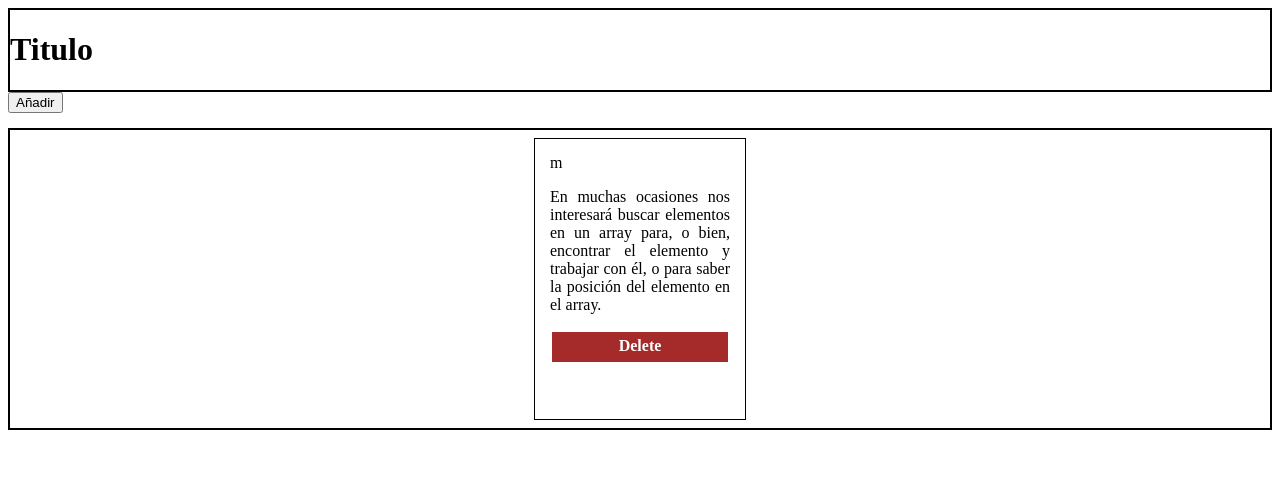
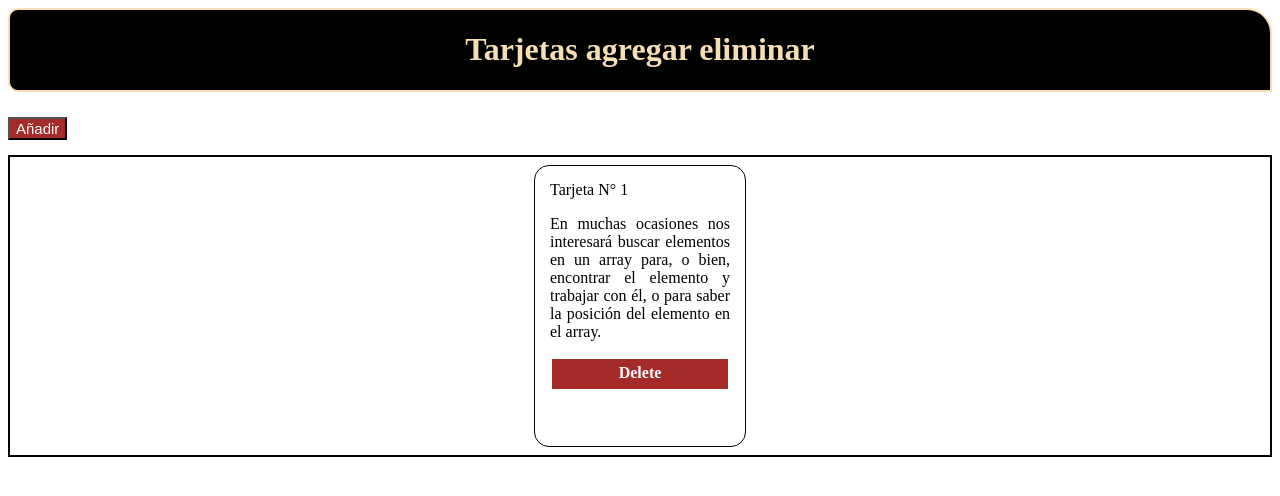
Before and after one commit to Omarcoex/card-DOM, a plain HTML site: page index.html in a window 1280 px wide. Both pictures are taken after a click on the button "Añadir". Drawn offline with Linux system fonts and the light colour scheme.

Commit message:
Funcion eliminar y finalizado

```diff
--- a/index.html
+++ b/index.html
@@ -5,16 +5,14 @@
     <meta http-equiv="X-UA-Compatible" content="IE=edge" />
     <meta name="viewport" content="width=device-width, initial-scale=1.0" />
     <link rel="stylesheet" href="style.css" />
-    <title>Document</title>
+    <title>Tarjetas</title>
   </head>
   <body>
     <div class="titulo">
-      <h1>Titulo</h1>
+      <h1>Tarjetas agregar eliminar</h1>
     </div>
     <button class="anadir" id="anadir">Añadir</button>
-    <div class="contenedor-card" id="contenedor-card">
-
-    </div>
+    <div class="contenedor-card" id="contenedor-card"></div>
 
     <!-- <h1>Manipulacion del dom</h1>
 
--- a/script.js
+++ b/script.js
@@ -4,21 +4,25 @@ const card = document.getElementsByClassName("card");
 const anadir = document.getElementById("anadir");
 
 anadir.addEventListener("click", anadirTarjetas);
+let cont=0
+
+
 function anadirTarjetas() {
+  cont++
   let tarjeta = document.getElementById("contenedor-card");
   console.log(tarjeta);
   tarjeta.innerHTML += `<div class="card">
-    <div class="modelo" id="modelo">m</div>
+    <div class="modelo" id="modelo">Tarjeta N° ${cont}</div>
     <p>
       En muchas ocasiones nos interesará buscar elementos en un array para,
       o bien, encontrar el elemento y trabajar con él, o para saber la
       posición del elemento en el array.
     </p>
-    <div class="btn" id="btn-delete">Delete</div>
+    <div class="btn" id="btn-delete"  onclick="deletedCard(this)" >Delete</div>
 </div>`;
-function deletedCard() {
-
 }
+function deletedCard(e) {
+  e.parentNode.parentNode.removeChild(e.parentNode);
 }
 
 // let elemento=document.getElementById('papa')
--- a/style.css
+++ b/style.css
@@ -1,5 +1,9 @@
 .titulo {
   border: solid 2px;
+  text-align: center;
+  color: wheat;
+  background-color: black;
+  border-radius: 10px 25px 0px 10px;
 }
 .contenedor-card {
   margin-top: 15px;
@@ -20,6 +24,7 @@
   border: solid 1px;
   text-align: justify;
   padding: 15px;
+  border-radius: 15px;
 }
 .btn {
   border: solid 2px;
@@ -30,3 +35,11 @@
   padding-top: 5px;
   background-color: brown;
 }
+.anadir {
+  margin: auto;
+  color: white;
+  background-color: brown;
+  font-size: 15px;
+  margin-top: 25px;
+  text-align: center;
+}
```
